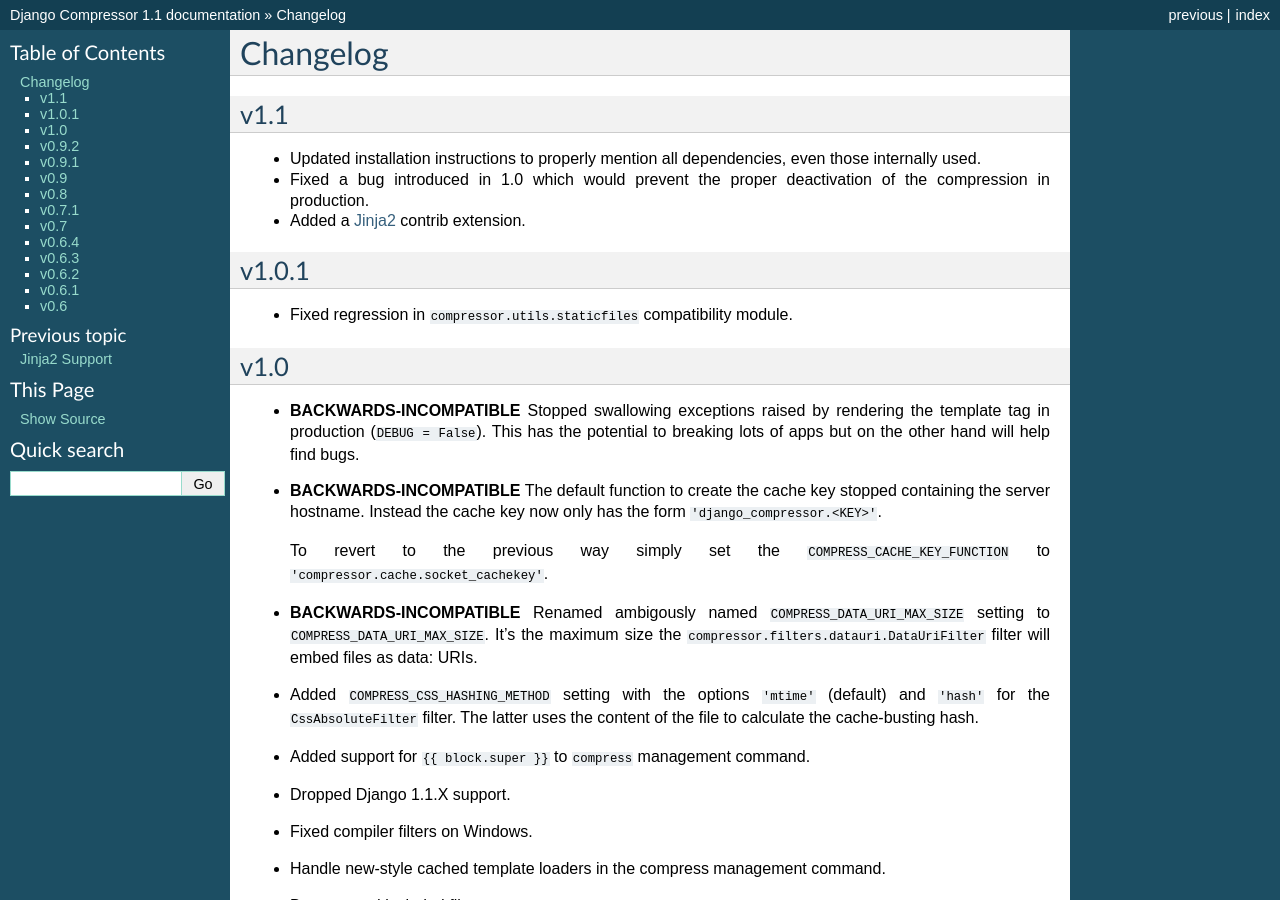
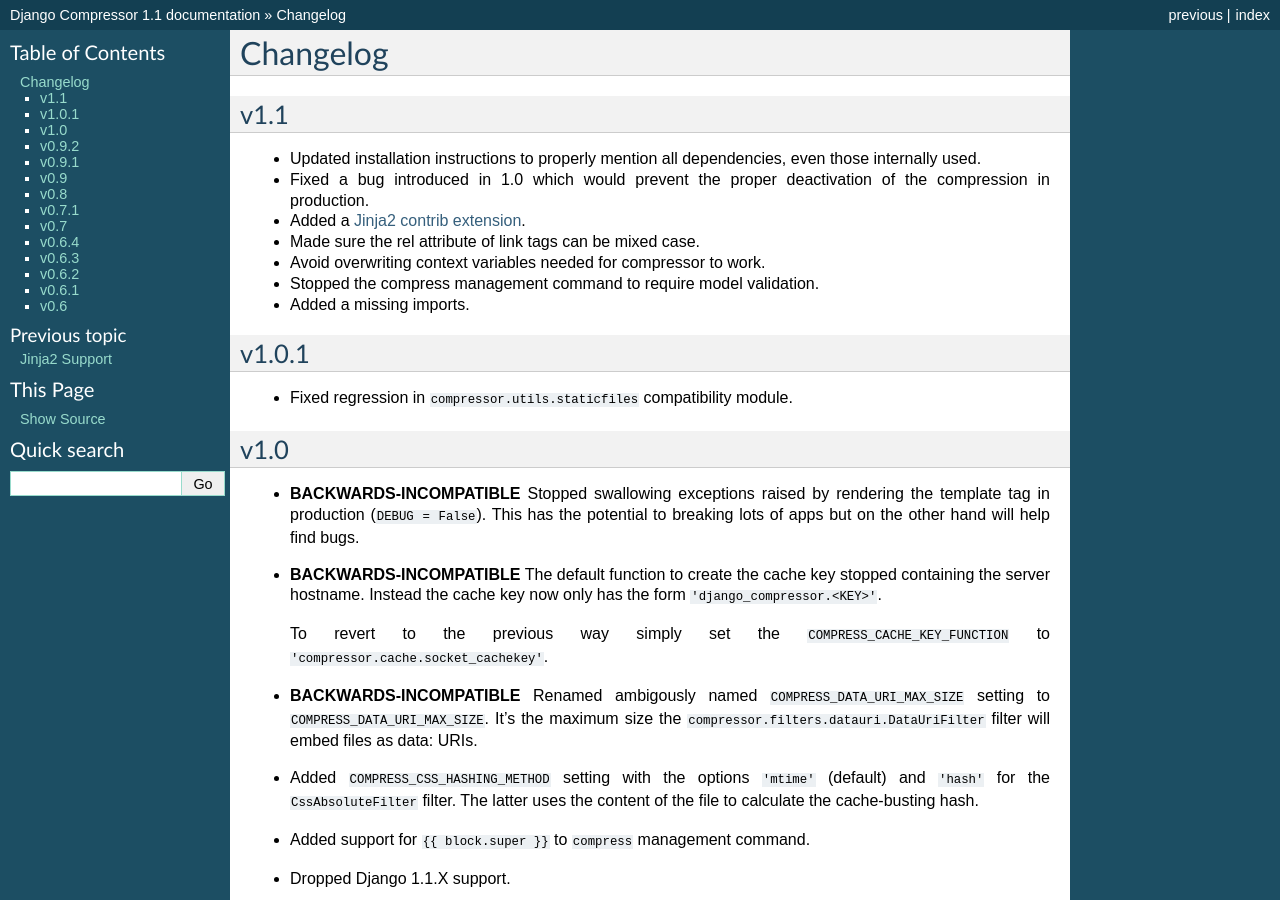
Before and after one commit to django-compressor/django-compressor, a Sphinx documentation site: the page built from docs/changelog.txt, in a window 1280 px wide and 900 px high. Built offline with Sphinx 7.4.7, drawn with Linux system fonts in a browser that asks for light colours.

Commit message:
Updated changelog again.

```diff
--- a/docs/changelog.txt
+++ b/docs/changelog.txt
@@ -10,7 +10,15 @@
 - Fixed a bug introduced in 1.0 which would prevent the proper deactivation
   of the compression in production.
 
-- Added a Jinja2_ contrib extension.
+- Added a Jinja2_ :doc:`contrib extension </jinja2>`.
+
+- Made sure the rel attribute of link tags can be mixed case.
+
+- Avoid overwriting context variables needed for compressor to work.
+
+- Stopped the compress management command to require model validation.
+
+- Added a missing imports.
 
 .. _Jinja2: http://jinja.pocoo.org/2/
 
```
